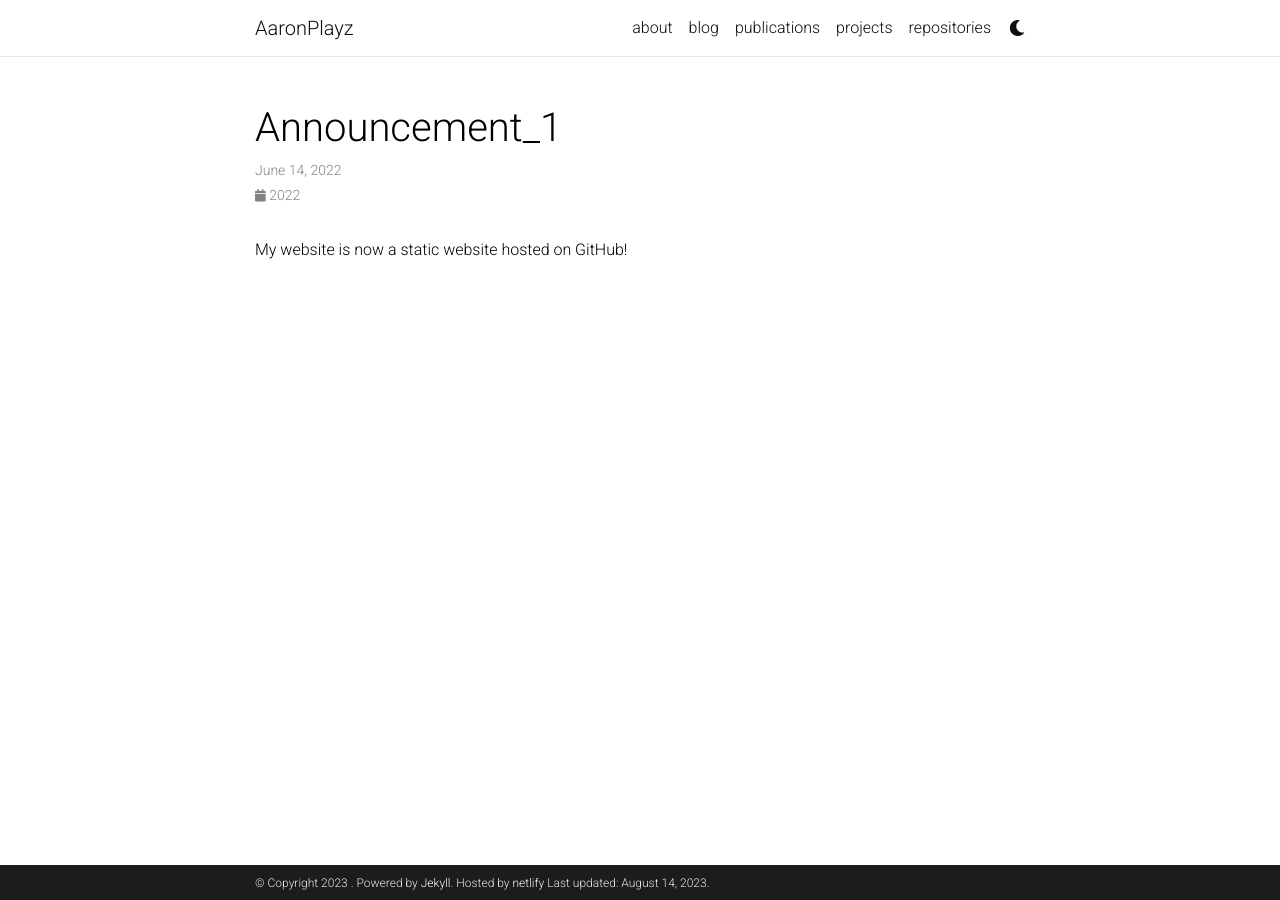
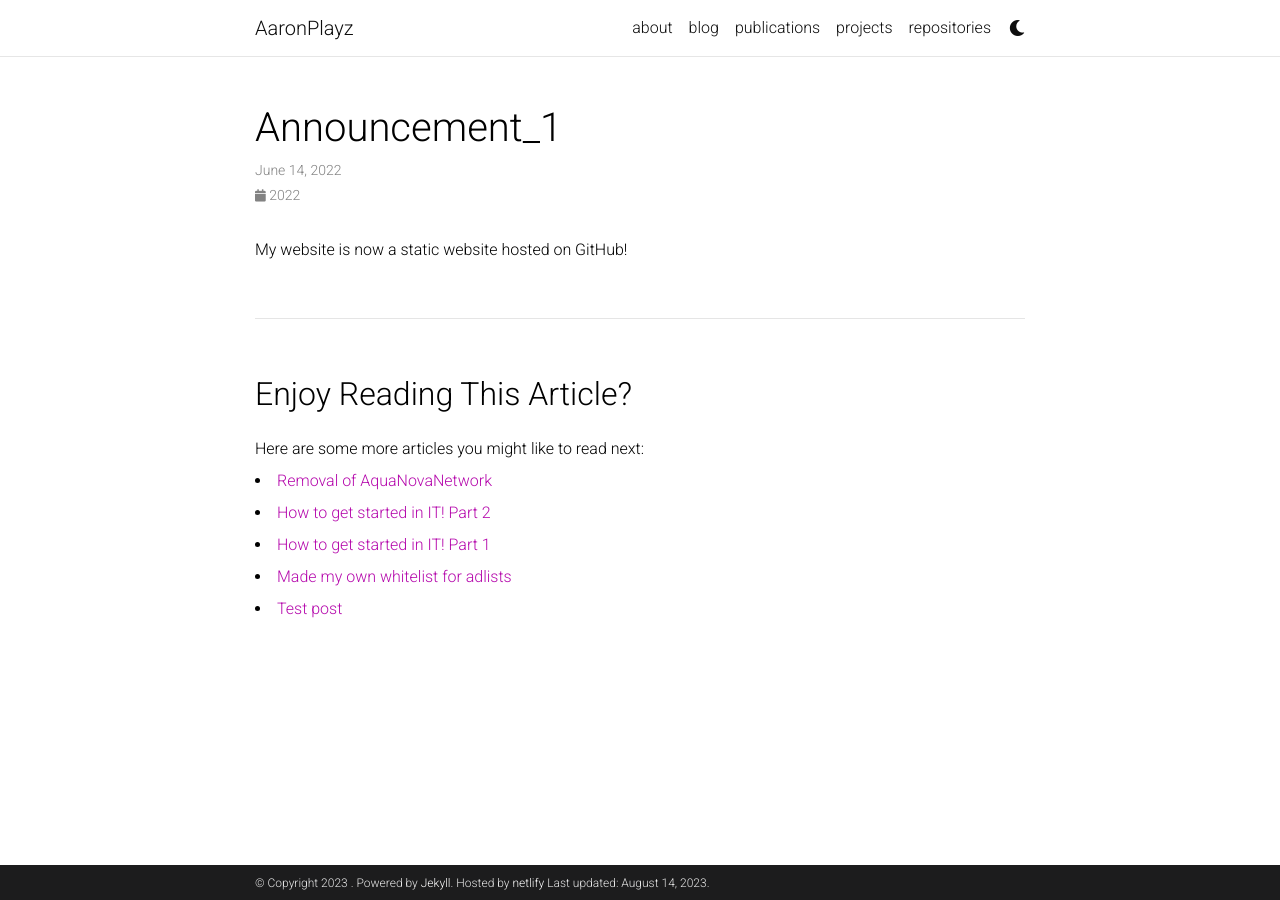
Before and after one commit to aaronplayz-sys/website, a Jekyll site: the page built from _news/announcement_1.md, in a window 1280 px wide. Built offline with Jekyll 4.4.1, drawn with Linux system fonts in a browser that asks for light colours; comment, search, counter and statistics services are not loaded; a style sheet for code colours, icons or effects is not loaded.

Commit message:
related posts section added to all posts

```diff
--- a/Gemfile
+++ b/Gemfile
@@ -1,16 +1,17 @@
 source 'https://rubygems.org'
 group :jekyll_plugins do
+    gem 'classifier-reborn'
     gem 'jekyll'
     gem 'jekyll-archives'
     gem 'jekyll-diagrams'
     gem 'jekyll-email-protect'
     gem 'jekyll-feed'
     gem 'jekyll-imagemagick'
+    gem 'jekyll-link-attributes'
     gem 'jekyll-minifier'
     gem 'jekyll-paginate-v2'
     gem 'jekyll-scholar'
     gem 'jekyll-sitemap'
-    gem 'jekyll-link-attributes'
     gem 'jekyll-twitter-plugin'
     gem 'jemoji'
     gem 'mini_racer'
@@ -18,6 +19,6 @@ group :jekyll_plugins do
     gem 'webrick'
 end
 group :other_plugins do
+    gem 'feedjira'
     gem 'httparty'
-    gem 'feedjira'
 end
--- a/_config.yml
+++ b/_config.yml
@@ -125,6 +125,10 @@ permalink: /blog/:year/:title/
 # Pagination
 pagination:
   enabled: true
+
+related_blog_posts:
+  enabled: true
+  max_related: 5
 
 # Giscus comments (RECOMMENDED)
 # Follow instructions on https://giscus.app/ to setup for your repo to fill out
--- /dev/null
+++ b/_includes/related_posts.html
@@ -0,0 +1,19 @@
+{% assign have_related_posts = false %}
+
+{% for post in site.related_posts | limit: site.related_blog_posts.max_related %}
+  {% unless have_related_posts %}
+    {% assign have_related_posts = true %}
+    <br>
+    <hr>
+    <br>
+    <ul class="list-disc pl-8"></ul>
+
+    <!-- Adds related posts to the end of an article -->
+    <h2 class="text-3xl font-semibold mb-4 mt-12">Enjoy Reading This Article?</h2>
+    <p class="mb-2">Here are some more articles you might like to read next:</p>
+  {% endunless %}
+
+  <li class="my-2">
+    <a class="text-pink-700 underline font-semibold hover:text-pink-800" href="{{ site.baseurl }}{{ post.url }}">{{ post.title }}</a>
+  </li>
+{% endfor %}
--- a/_layouts/post.html
+++ b/_layouts/post.html
@@ -43,8 +43,17 @@ layout: default
     {{ content }}
   </article>
 
-  {%- if site.disqus_shortname and page.disqus_comments -%}
-  {% include disqus.html %}
+  {%- if site.related_blog_posts.enabled -%}
+    {%- if page.related_posts == null or page.related_posts -%}
+      {% include related_posts.html %}
+    {%- endif %}
   {%- endif %}
 
+  {%- if site.disqus_shortname and page.disqus_comments -%}
+    {% include disqus.html %}
+  {%- endif %}
+  {%- if site.giscus.repo and page.giscus_comments -%}
+    {% include giscus.html %}
+  {%- endif -%}
+
 </div>
```
Also changed, not shown: 2 other files.
